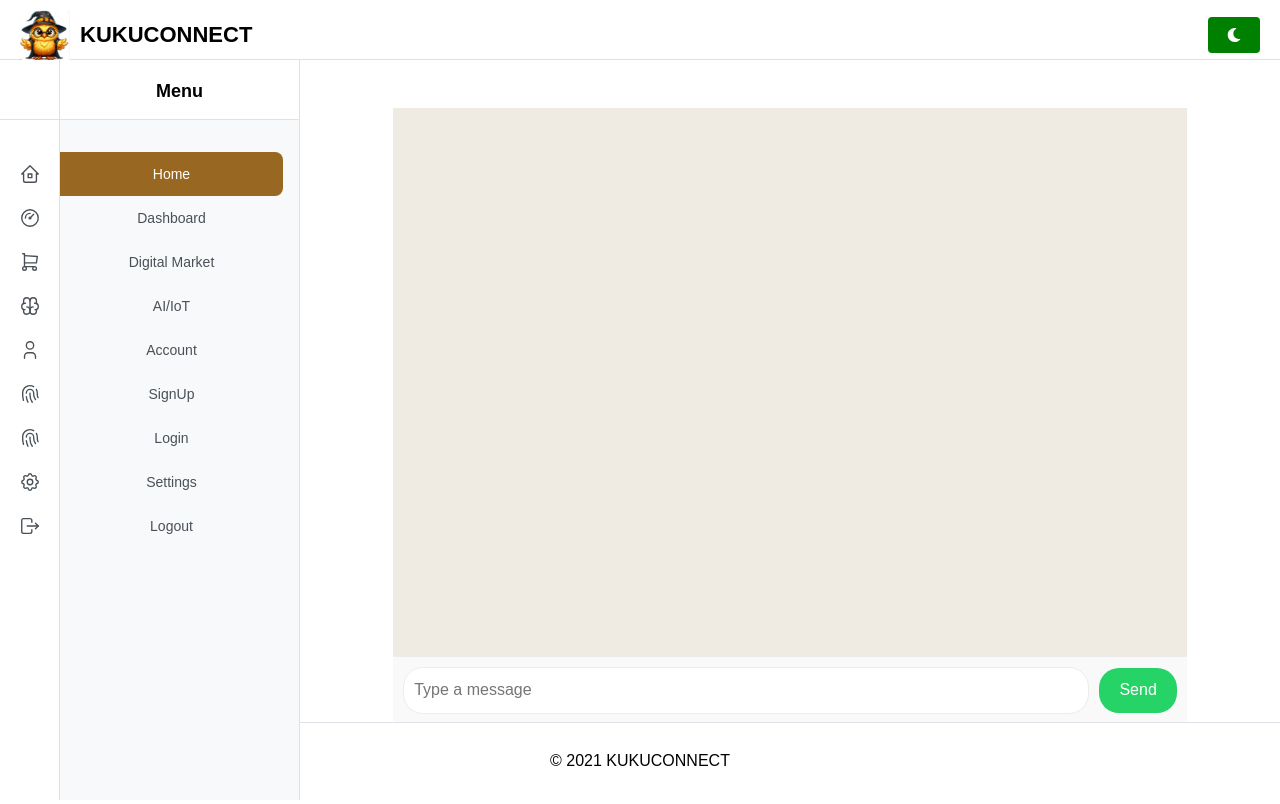
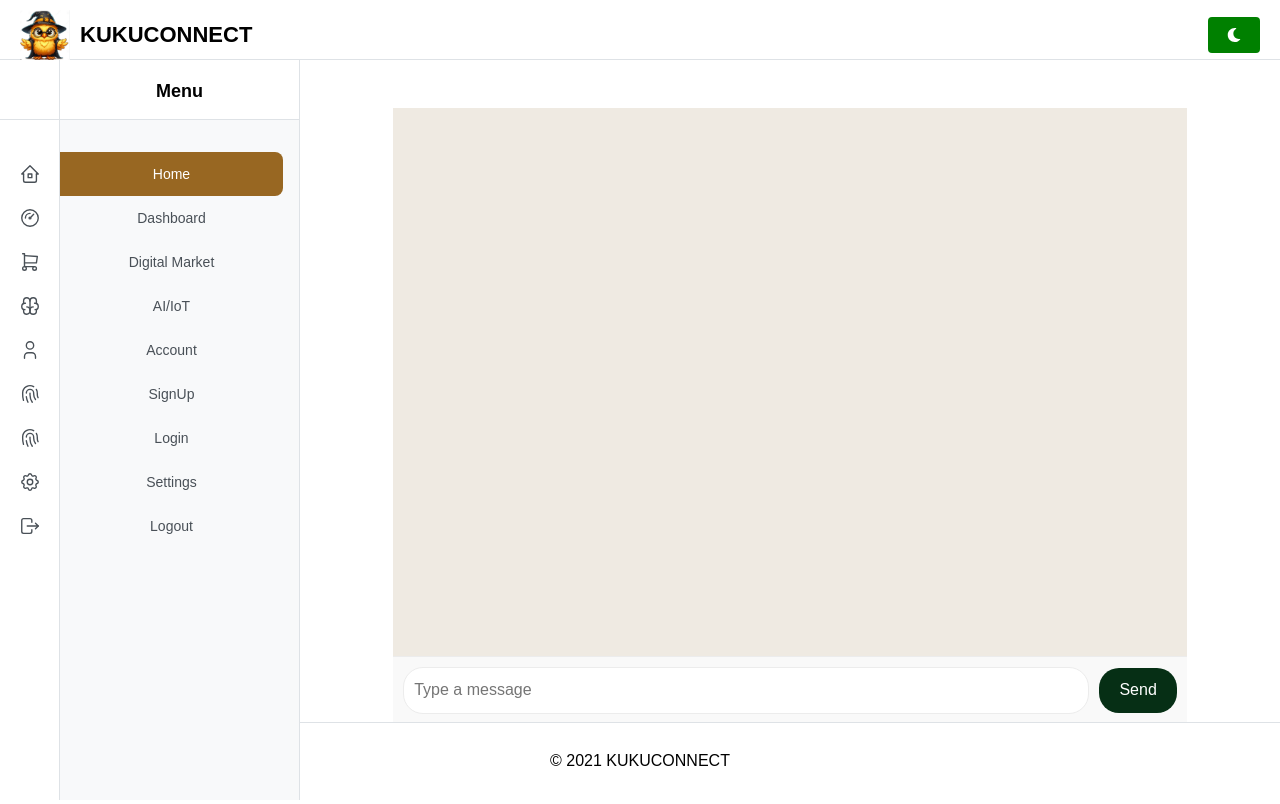
Before and after one commit to Voste126/KUKUCONNECT, a React (Vite) app in the folder frontend/: page /ai-iot in a window 1280 px wide. Shown: the top 804 px of the page. Built offline with nearby package versions, Linux system fonts and the light colour scheme.

Commit message:
FEAT:CHATBOT FINE TUNING

```diff
--- a/frontend/src/components/Chatbot.css
+++ b/frontend/src/components/Chatbot.css
@@ -60,7 +60,7 @@
     margin-left: 10px;
     padding: 10px 20px;
     border: none;
-    background-color: #25d366; /* WhatsApp green */
+    background-color: #062f15; /* WhatsApp green */
     color: white;
     border-radius: 20px;
     cursor: pointer;
@@ -68,5 +68,5 @@
 }
 
 .input-container button:hover {
-    background-color: #1ebd55;
+    background-color: #063c19;
 }
```
